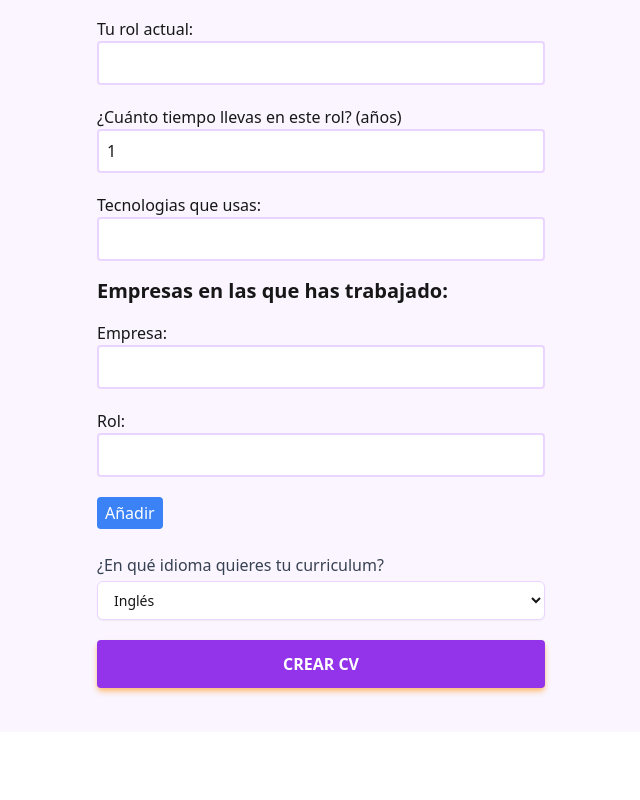
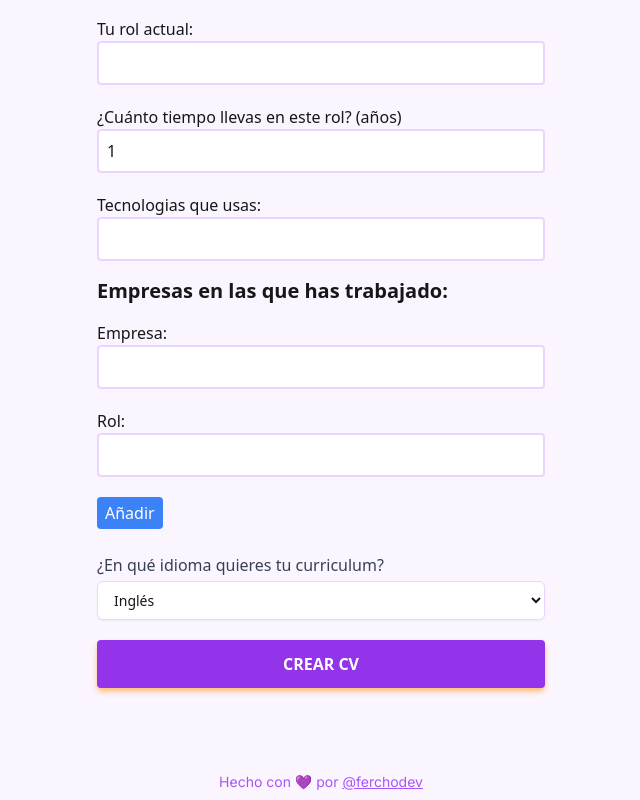
Before and after one commit to fercho-dev/quickcurriculum, a Next.js app: page / in a window 1280 px wide. Shown: the part 991-1791 px from the top of the page, without its empty margins (319-959 px from the left). Before the commit the page ends 1723 px from the top, so only its background shows below. Built offline with nearby package versions, Linux system fonts and the light colour scheme.

Commit message:
add footer

```diff
--- /dev/null
+++ b/app/Footer.js
@@ -0,0 +1,9 @@
+export default function Footer() {
+  return (
+    <footer className="bg-purple-50 pt-10 pb-2">
+      <p className='text-sm md:text-md font-regular text-purple-500 text-center'>
+        Hecho con 💜 por <a className="underline" href="https://www.ferchodev.com/">@ferchodev</a>
+      </p>
+    </footer>
+  )
+}
--- a/app/page.js
+++ b/app/page.js
@@ -1,6 +1,7 @@
 import Hero from './Hero'
 import Form from './Form';
 import Header from './Header';
+import Footer from './Footer';
 
 export default function App() {
 
@@ -9,6 +10,7 @@ export default function App() {
       <Header />
       <Hero />
       <Form />
+      <Footer />
       {/* {messages.map(m => (
         <div key={m.id}>
           {m.role === 'user' ? 'user: ': 'AI: '}
```
